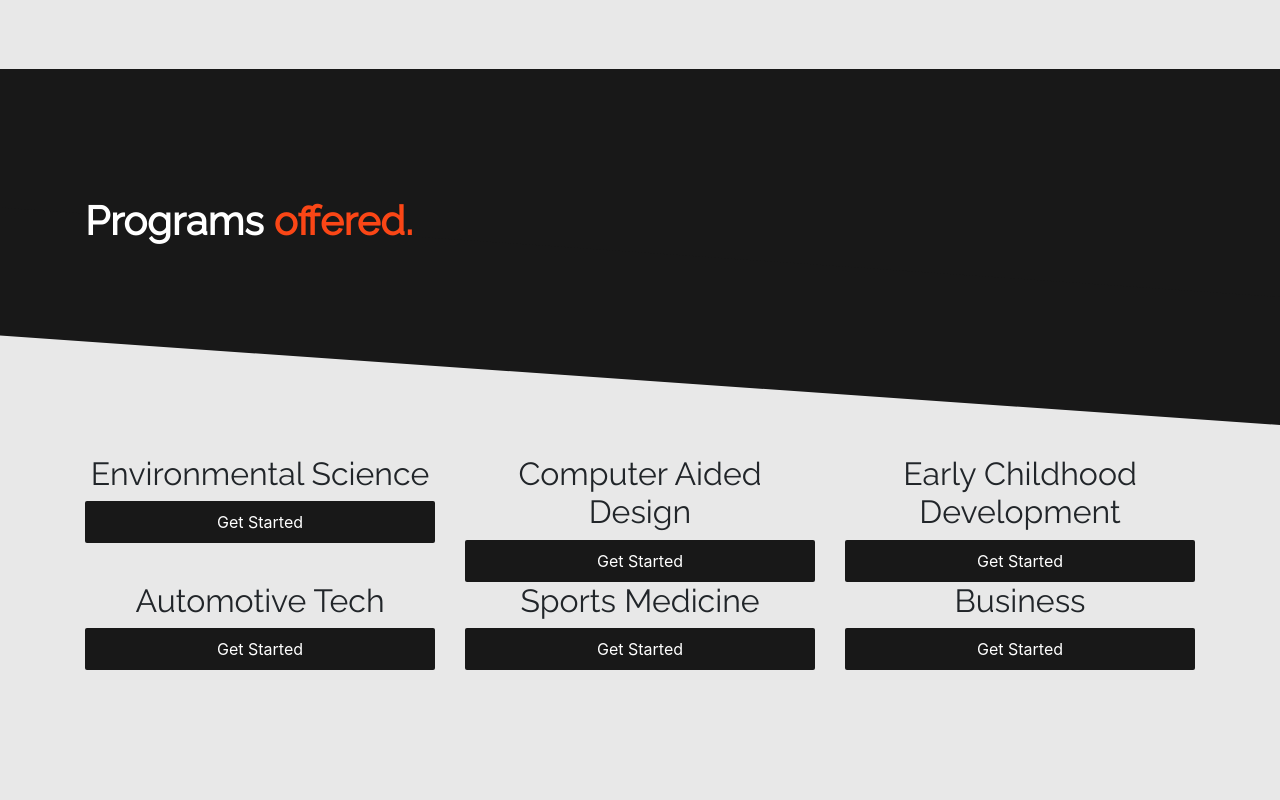
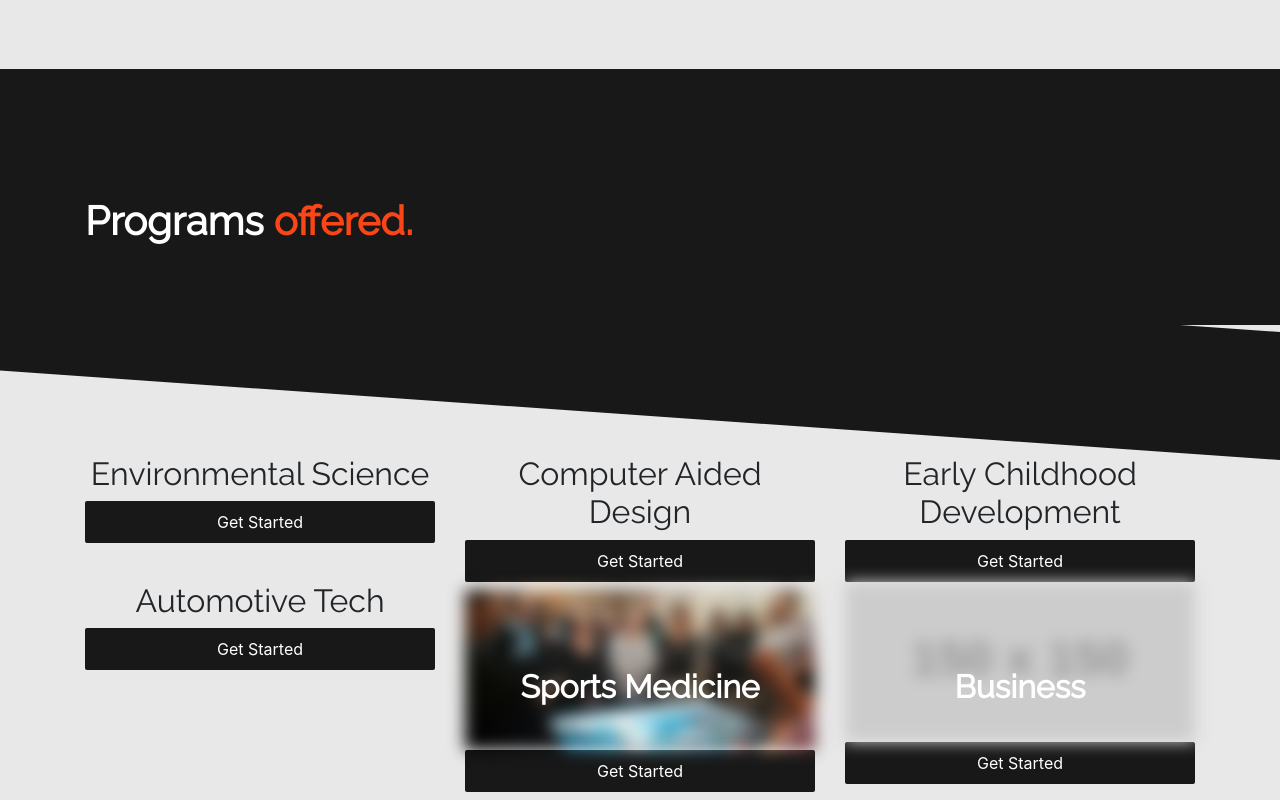
Before and after one commit to Brayan2134/highSchool-SpragueCTE, a plain HTML site: page index.html in a window 1280 px wide. Shown: the part 1262-2062 px from the top of the page. Before the commit the page ends 1932 px from the top, so only its background shows below. Drawn offline with nearby package versions, Linux system fonts and the light colour scheme; placeholder pictures from the web are drawn by us.

Commit message:
Added Blurry BG Psuedo Classes to Programs.

```diff
--- a/css/global.css
+++ b/css/global.css
@@ -66,3 +66,7 @@ hr.shortLine{
     margin: 0 auto;
     margin-bottom: 3vh;
 }
+
+.bold{
+    font-weight: bold;
+}
--- a/css/header.css
+++ b/css/header.css
@@ -56,7 +56,7 @@
 
 .slantedLineOption:after {
   background: inherit;
-  bottom: -100px;
+  bottom: -135px;
   content: '';
   display: block;
   height: 50%;
--- a/css/onePageCSS/index.css
+++ b/css/onePageCSS/index.css
@@ -3,10 +3,12 @@
     Date: 5/1/19
 */
 
+/*Sprague orange color*/
 .title-orangeSpragueLogo{
     color: #FA4616;
 }
 
+/*About CTE*/
 .aboutCTE{
     color: #e8e8e8;
 }
@@ -16,10 +18,12 @@
     transition: 1s;
 }
 
+/*After hero*/
 .transitionToPrograms{
     background-color: #181818;
 }
 
+/*BTN to jump-tp page*/
 .btn-getStarted{
     width: 100%;
     color: white;
@@ -37,3 +41,50 @@
     color: black;
     background: #FA4616;
 }
+
+/*Individual program items*/
+* {
+    box-sizing: border-box;
+}
+
+.bgSportsMed{
+    background-image: url(../../img/programPictures/sportsMedIntro.jpg);
+    filter: blur(8px);
+    -webkit-filter: blur(8px);
+    height: 20vh;
+    background-position: center;
+    background-repeat: no-repeat;
+    background-size: cover;
+}
+
+.bgSportsMed:hover{
+    transition: 1s;
+    filter: blur(0px);
+}
+
+.bgBusiness{
+    background-image: url('https://via.placeholder.com/150');
+    filter: blur(8px);
+    -webkit-filter: blur(8px);
+    height: 20vh;
+    background-position: center;
+    background-repeat: no-repeat;
+    background-size: cover;
+}
+
+.bgBusiness:hover{
+    transition: 1s;
+    filter: blur(0px);
+}
+
+.bgBlur-text{
+    color: white;
+    position: absolute;
+    top: 50%;
+    left: 50%;
+    transform: translate(-50%, -50%);
+    z-index: 2;
+    width: 80%;
+    padding: 20px;
+    text-align: center;
+}
--- a/index.html
+++ b/index.html
@@ -92,7 +92,7 @@
       <div class="row">
 
         <!--Environmental Science-->
-        <div class="col-sm-12 col-md-6 col-lg-4">
+        <div class="col-sm-12 col-md-6 col-lg-4" id="envSci">
           <h2 class="text-center">
             Environmental Science
           </h2>
@@ -124,18 +124,24 @@
         </div><!--./Automotive Tech-->
 
         <!--Sports Medicine-->
-        <div class="col-sm-12 col-md-6 col-lg-4">
-          <h2 class="text-center">
-            Sports Medicine
-          </h2>
+        <div class="col-sm-12 col-md-6 col-lg-4 mt-2 mb-2">
+          <div class="bgSportsMed"></div>
+          <div class="bgBlur-text">
+            <h2 class="bold">
+              Sports Medicine
+            </h2>
+          </div>
           <button class="btn btn-getStarted">Get Started</button>
         </div><!--./Sports Medicine-->
 
         <!--Business-->
         <div class="col-sm-12 col-md-6 col-lg-4">
-          <h2 class="text-center">
-            Business
-          </h2>
+          <div class="bgBusiness"></div>
+          <div class="bgBlur-text">
+            <h2 class="bold">
+              Business
+            </h2>
+          </div>
           <button class="btn btn-getStarted">Get Started</button>
         </div><!--./Business-->
       </div>
```
Also changed, not shown: img/programPictures/sportsMedIntro.jpg (added).
